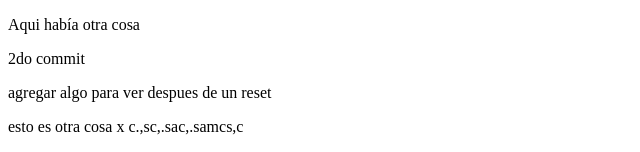
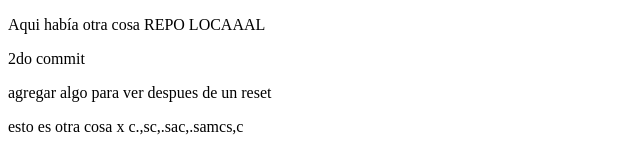
Before and after one commit to MaguiBrollo/ADA_practicando_git, a plain HTML site: page index.html in a window 1280 px wide. Shown: the top 152 px of the page, without its empty margins (0-640 px from the left). Drawn offline with Linux system fonts and the light colour scheme.

Commit message:
merge entre repos

```diff
--- a/index.html
+++ b/index.html
@@ -7,7 +7,7 @@
 </head>
 <body>
     <main>
-        <p>Aqui había otra cosa</p>
+        <p>Aqui había otra cosa REPO LOCAAAL</p>
         <p> 2do commit </p>
         <p>agregar algo para ver despues de un reset</p>
         <p>esto es otra cosa x c.,sc,.sac,.samcs,c</p>
```
